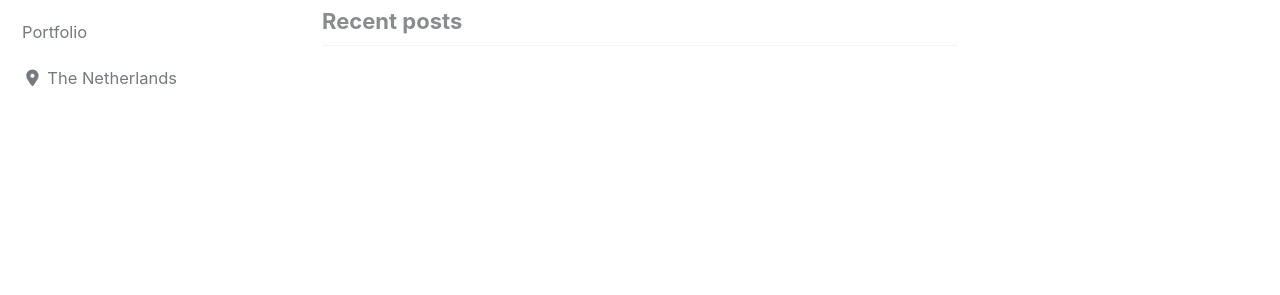
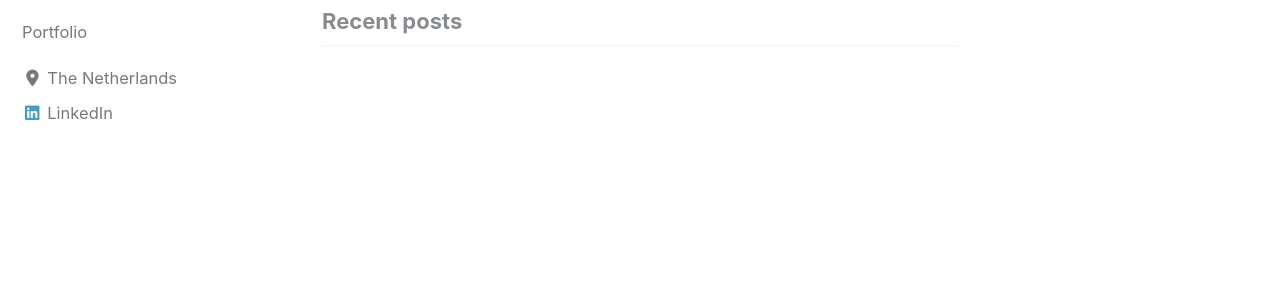
Before and after one commit to gvanweelderen/gvanweelderen.github.io, a Jekyll site: the page built from index.html, in a window 1280 px wide. Shown: the part 134-429 px from the top of the page. Built offline with Jekyll 4.4.1, drawn with Linux system fonts in a browser that asks for light colours; cached includes are drawn as plain includes; nearby versions of some CDN libraries; the list of posts is cut into pages by our own code.

Commit message:
Added LinkedIn

```diff
--- a/_config.yml
+++ b/_config.yml
@@ -131,6 +131,9 @@ author:
     - label: "Instagram"
       icon: "fab fa-fw fa-instagram"
       # url: "https://instagram.com/"
+    - label: "LinkedIn"
+      icon: "fab fa-fw fa-linkedin"
+      url:  https://linkedin.com/in/guusvanweelderen
 
 # Site Footer
 footer:
```
